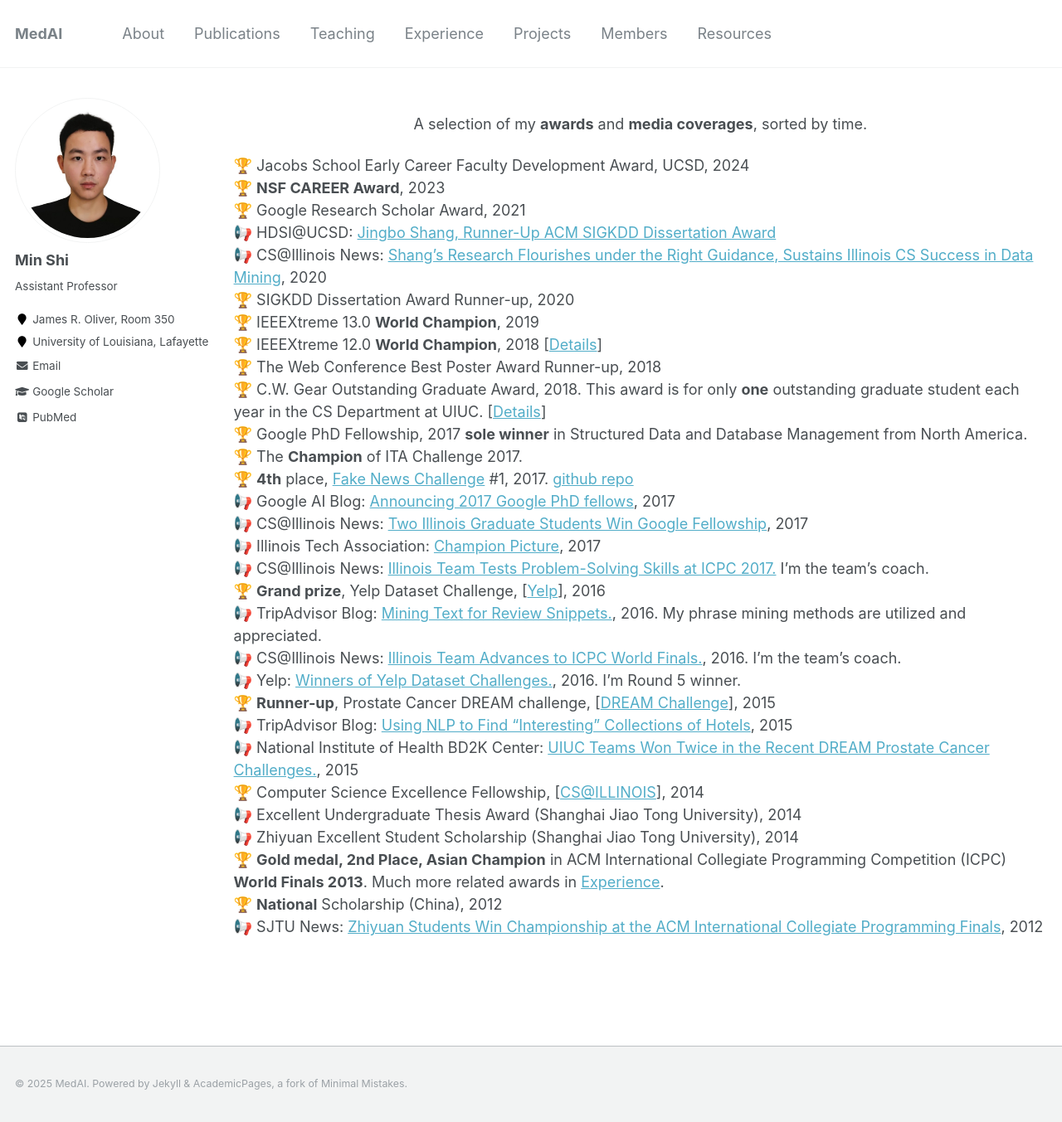
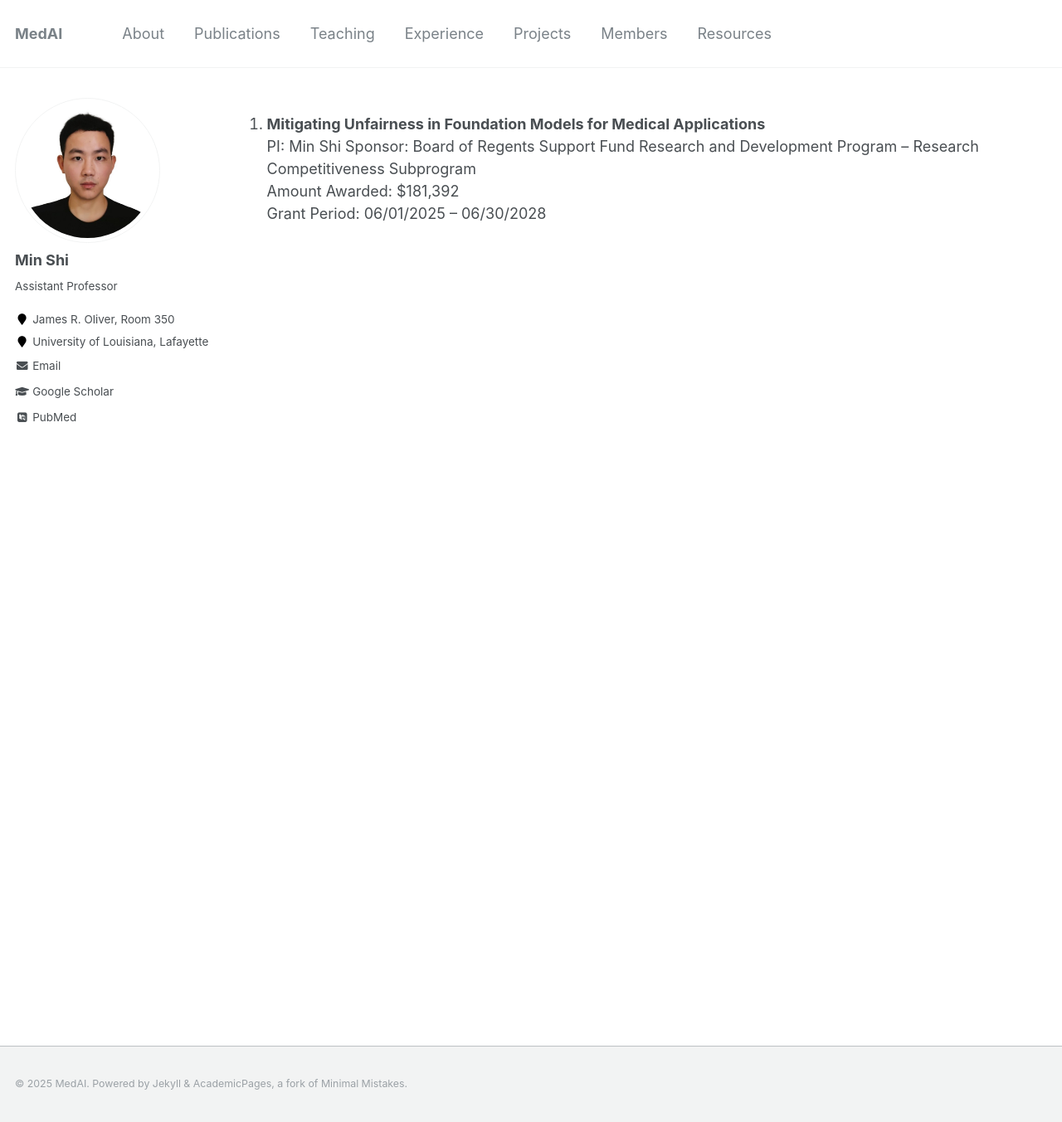
Before and after one commit to shiminxst/shiminxst.github.io, a Jekyll site: the page built from _pages/awards.md, in a window 1280 px wide and 1353 px high. Shown: the whole window at 83% size. Built offline with Jekyll 4.4.1, drawn with Linux system fonts in a browser that asks for light colours; some web fonts are replaced.

Commit message:
Update awards.md

```diff
--- a/_pages/awards.md
+++ b/_pages/awards.md
@@ -5,66 +5,8 @@ permalink: /awards/
 author_profile: true
 ---
 
-<p align="center">
-A selection of my <b>awards</b> and <b>media coverages</b>, sorted by time.
-</p>
-
-🏆 Jacobs School Early Career Faculty Development Award, UCSD, 2024
-<br/>
-🏆 **NSF CAREER Award**, 2023
-<br/>
-🏆 Google Research Scholar Award, 2021
-<br/>
-📢 HDSI@UCSD: [Jingbo Shang, Runner-Up ACM SIGKDD Dissertation Award](https://datascience.ucsd.edu/jingbo-shang-wins-acm-sigkdd-dissertation-award/)
-<br/>
-📢 CS@Illinois News: [Shang's Research Flourishes under the Right Guidance, Sustains Illinois CS Success in Data Mining](https://cs.illinois.edu/news/shangs-research-flourishes-under-the-right-guidance-sustains-illinois-cs-success-in-data-mining), 2020
-<br/>
-🏆 SIGKDD Dissertation Award Runner-up, 2020
-<br/>
-🏆 IEEEXtreme 13.0 **World Champion**, 2019
-<br/>
-🏆 IEEEXtreme 12.0 **World Champion**, 2018 [[Details](https://ieeextreme.org/wp-content/uploads/2018/11/IEEEXtreme-12.0-Global-Ranking.pdf)]
-<br/>
-🏆 The Web Conference Best Poster Award Runner-up, 2018
-<br/>
-🏆 C.W. Gear Outstanding Graduate Award, 2018. This award is for only **one** outstanding graduate student each year in the CS Department at UIUC. [[Details](https://cs.illinois.edu/about-us/awards/graduate-fellowships-awards/cw-gear-outstanding-graduate-student)]
-<br/>
-🏆 Google PhD Fellowship, 2017 **sole winner** in Structured Data and Database Management from North America.
-<br/>
-🏆 The **Champion** of ITA Challenge 2017.
-<br/>
-🏆 **4th** place, [Fake News Challenge](http://www.fakenewschallenge.org/) \#1, 2017. [github repo](https://github.com/shangjingbo1226/fnc-1)
-<br/>
-📢 Google AI Blog: [Announcing 2017 Google PhD fellows](https://research.googleblog.com/2017/04/announcing-2017-google-phd-fellows-for.html), 2017
-<br/>
-📢 CS@Illinois News: [Two Illinois Graduate Students Win Google Fellowship](http://www.grad.illinois.edu/news/two-illinois-graduate-students-win-google-fellowship), 2017
-<br/>
-📢 Illinois Tech Association: [Champion Picture](https://www.itatechchallenge.com/final-challenge?lightbox=dataItem-j9eju6ou3), 2017
-<br/>
-📢 CS@Illinois News: [Illinois Team Tests Problem-Solving Skills at ICPC 2017.](https://cs.illinois.edu/news/cs-illinois-team-tests-problem-solving-skills-icpc-2017) I'm the team's coach.
-<br/>
-🏆 **Grand prize**, Yelp Dataset Challenge, [[Yelp](https://www.yelp.com/dataset_challenge)], 2016
-<br/>
-📢 TripAdvisor Blog: [Mining Text for Review Snippets.](http://engineering.tripadvisor.com/mining-text-review-snippets/), 2016. My phrase mining methods are utilized and appreciated.
-<br/>
-📢 CS@Illinois News: [Illinois Team Advances to ICPC World Finals.](https://cs.illinois.edu/news/cs-illinois-team-tests-problem-solving-skills-icpc-2017), 2016. I'm the team's coach.
-<br/>
-📢 Yelp: [Winners of Yelp Dataset Challenges.](https://www.yelp.com/dataset/challenge/winners), 2016. I'm Round 5 winner.
-<br/>
-🏆 **Runner-up**, Prostate Cancer DREAM challenge, [[DREAM Challenge](https://www.synapse.org/#!Synapse:syn2813558/wiki/)], 2015
-<br/>
-📢 TripAdvisor Blog: [Using NLP to Find "Interesting" Collections of Hotels](http://engineering.tripadvisor.com/using-nlp-to-find-interesting-collections-of-hotels/), 2015
-<br/>
-📢 National Institute of Health BD2K Center: [UIUC Teams Won Twice in the Recent DREAM Prostate Cancer Challenges.](https://bd2kccc.org/2015/11/04/uiuc-teams-won-twice-in-the-recent-dream-challenges/), 2015
-<br/>
-🏆 Computer Science Excellence Fellowship, [[CS@ILLINOIS](https://cs.illinois.edu/about-us/awards/graduate-fellowships-awards/computer-science-excellence-fellowship)], 2014
-<br/>
-📢 Excellent Undergraduate Thesis Award (Shanghai Jiao Tong University), 2014
-<br/>
-📢 Zhiyuan Excellent Student Scholarship (Shanghai Jiao Tong University), 2014
-<br/>
-🏆 **Gold medal, 2nd Place, Asian Champion** in ACM International Collegiate Programming Competition (ICPC) **World Finals 2013**. Much more related awards in [Experience]({{ site.urls }}/experiences).
-<br/>
-🏆 **National** Scholarship (China), 2012
-<br/>
-📢 SJTU News: [Zhiyuan Students Win Championship at the ACM International Collegiate Programming Finals](http://zhiyuan.sjtu.edu.cn/articles/703), 2012
+1. **Mitigating Unfairness in Foundation Models for Medical Applications**
+PI: Min Shi
+Sponsor: Board of Regents Support Fund Research and Development Program – Research Competitiveness Subprogram
+Amount Awarded: $181,392
+Grant Period: 06/01/2025 – 06/30/2028
```
